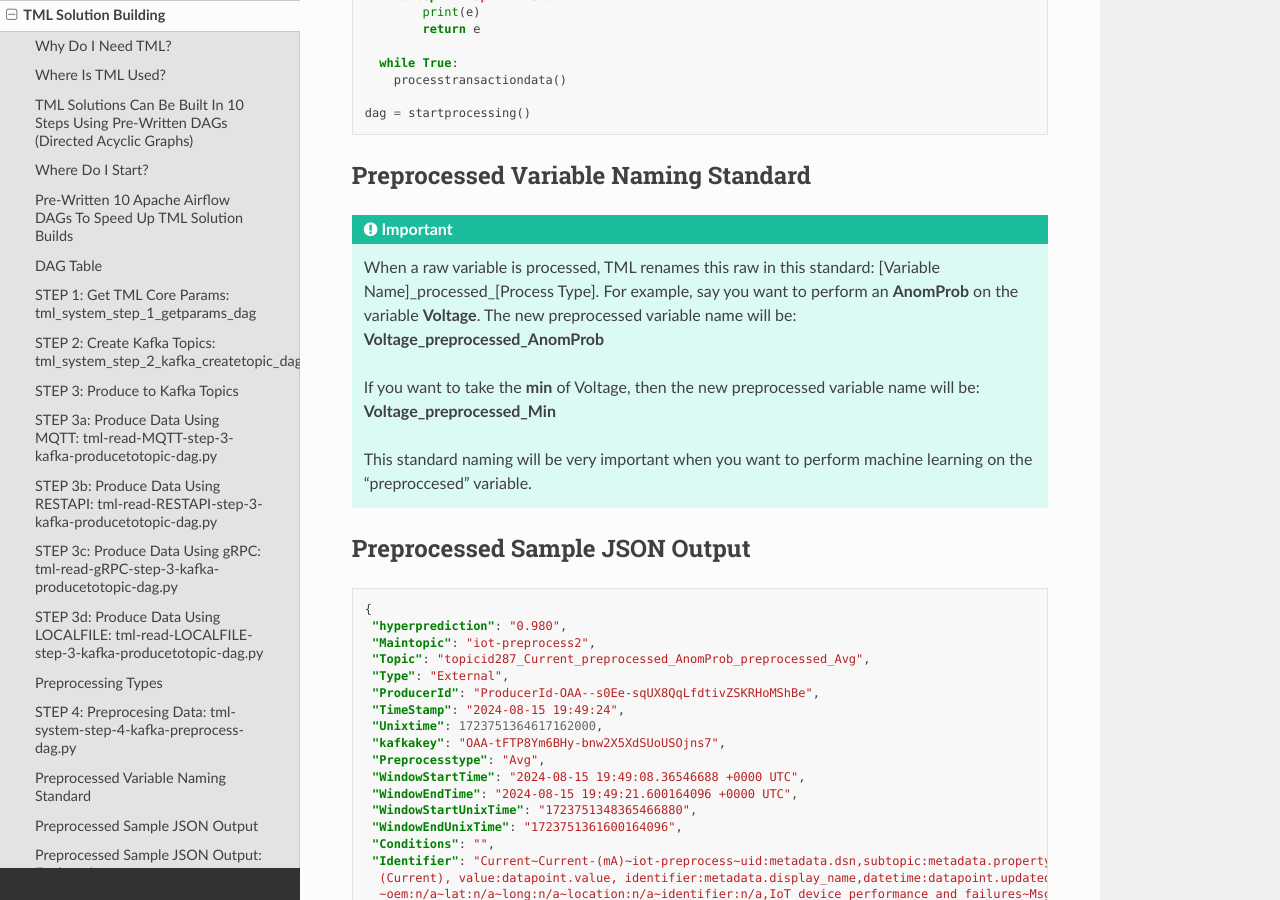
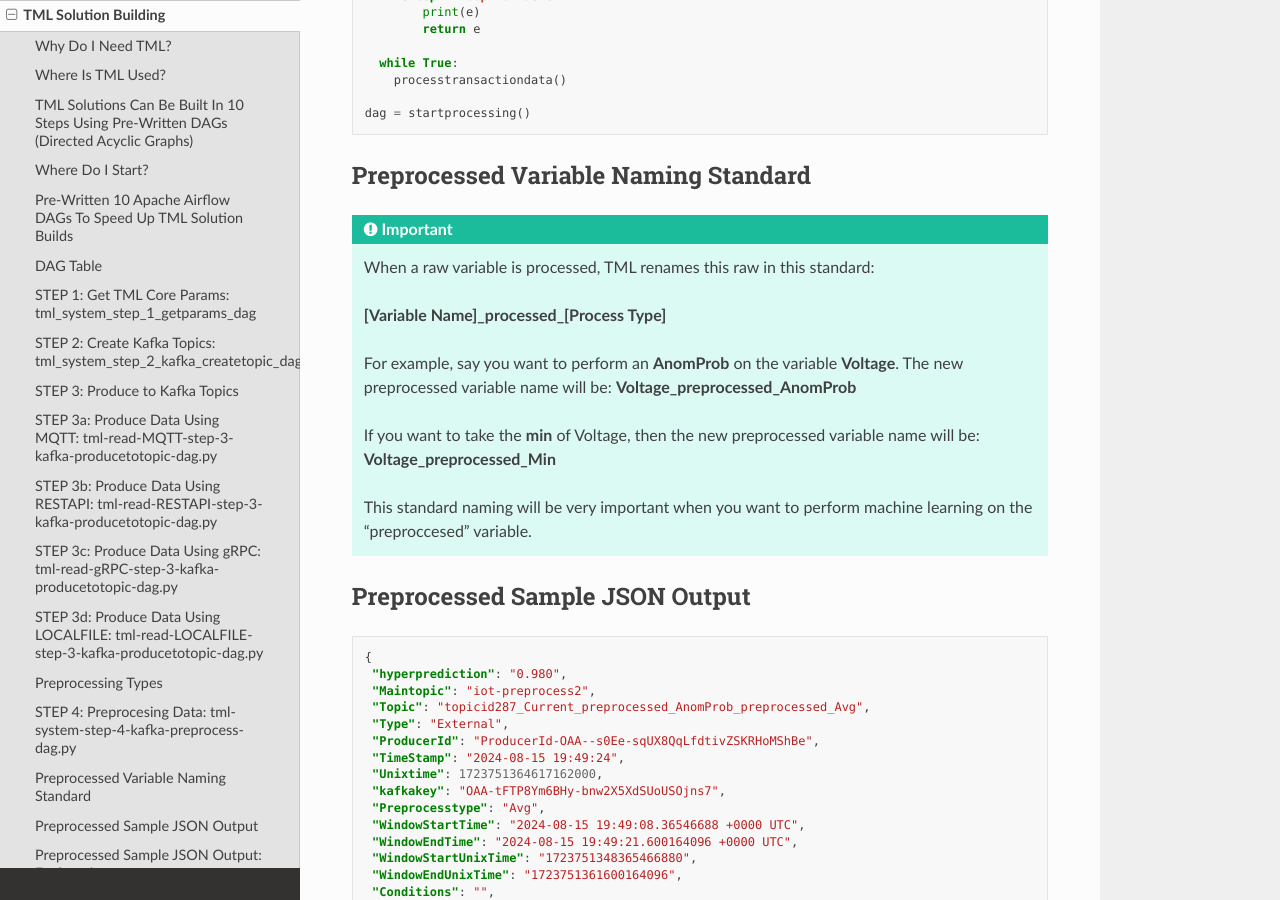
Before and after one commit to smaurice101/readthedocs, a Sphinx documentation site: the page built from docs/source/tmlbuilds.rst, in a window 1280 px wide and 900 px high, scrolled down 17875 px. Built offline with Sphinx 7.4.7 and the Read the Docs theme 2.0.0, drawn with Linux system fonts in a browser that asks for light colours.

```diff
--- a/docs/source/tmlbuilds.rst
+++ b/docs/source/tmlbuilds.rst
@@ -1024,7 +1024,11 @@ Preprocessed Variable Naming Standard
 -------------------------------------
 
 .. important::
-   When a raw variable is processed, TML renames this raw in this standard: [Variable Name]_processed_[Process Type].  For example, say you want to perform an
+   When a raw variable is processed, TML renames this raw in this standard:
+
+   **[Variable Name]_processed_[Process Type]**
+
+   For example, say you want to perform an
    **AnomProb** on the variable **Voltage**.  The new preprocessed variable name will be: **Voltage_preprocessed_AnomProb**
 
    If you want to take the **min** of Voltage, then the new preprocessed variable name will be: **Voltage_preprocessed_Min**
```
